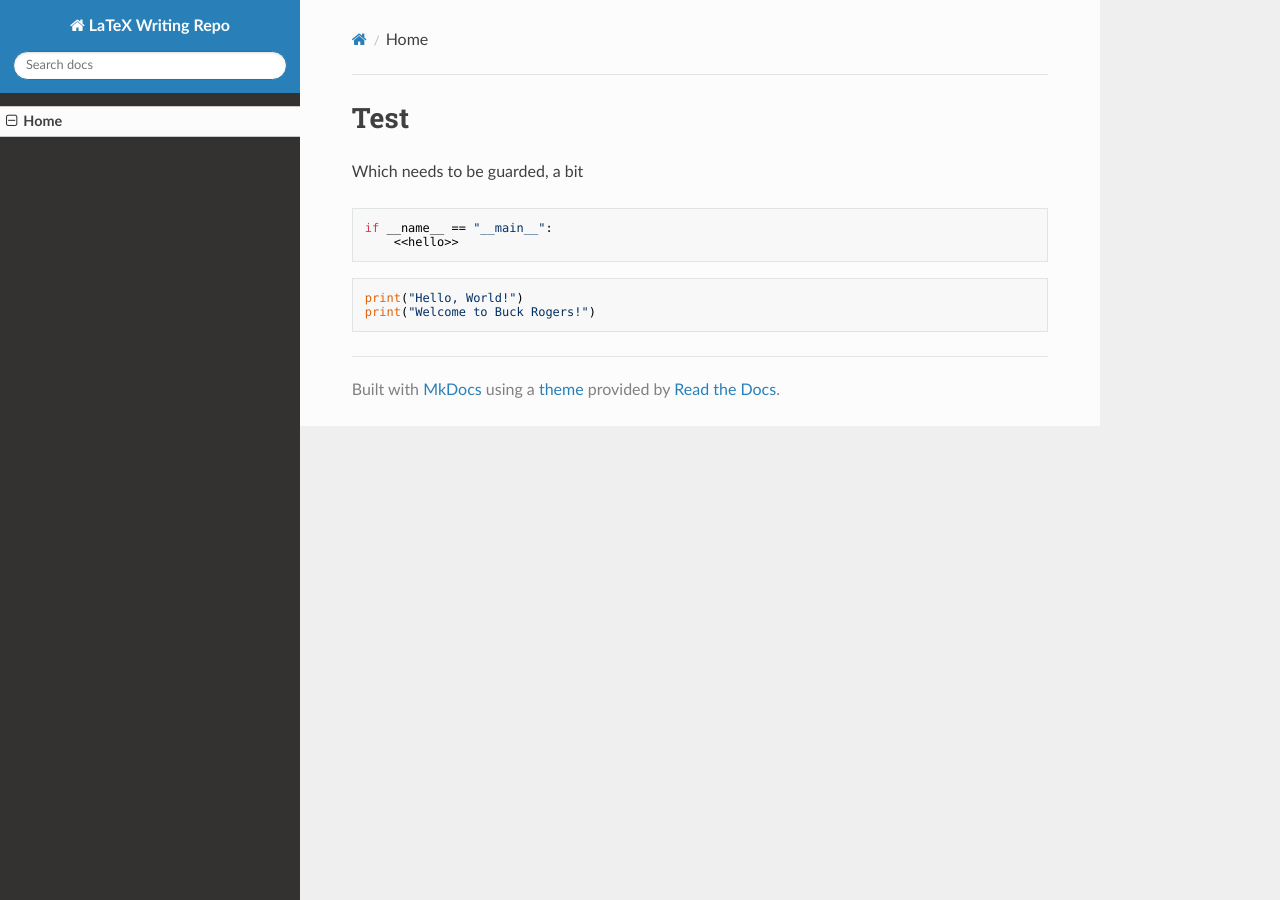
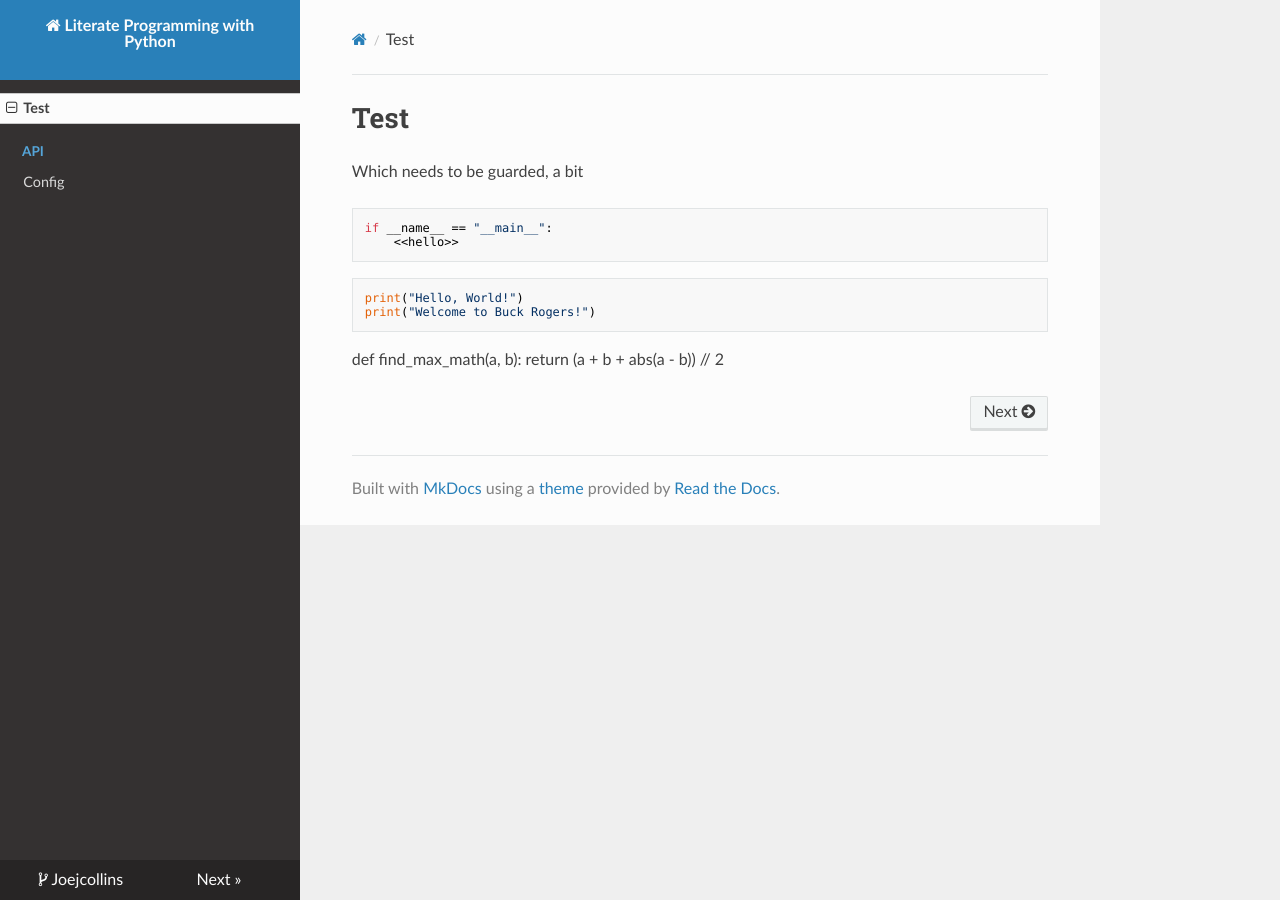
Before and after one commit to joejcollins/buck-rogers, an MkDocs documentation site: the page built from docs/index.md, in a window 1280 px wide. Built offline with MkDocs 1.6.1, drawn with Linux system fonts in a browser that asks for light colours; nearby versions of some CDN libraries.

Commit message:
Entangled example

````diff
--- a/docs/index.md
+++ b/docs/index.md
@@ -11,3 +11,6 @@ if __name__ == "__main__":
 print("Hello, World!")
 print("Welcome to Buck Rogers!")
 ```
+
+def find_max_math(a, b):
+    return (a + b + abs(a - b)) // 2
--- a/mkdocs.yml
+++ b/mkdocs.yml
@@ -1,9 +1,17 @@
-site_name: LaTeX Writing Repo
+site_name: Literate Programming with Python
+site_description: A collection of literate programming examples and resources using Python.
+site_author: Joe Collins
+repo_url: https://joejcollins.github.io/buck-rogers/
 theme:
   name: readthedocs
 
-nav:
-  - Home: index.md
+plugins:
+  - mkdocstrings:
+      handlers:
+        python:
+          options:
+            docstring_style: google
+            show_source: false
 
 extra_javascript:
   - https://cdn.jsdelivr.net/npm/mathjax@3/es5/tex-mml-chtml.js
--- a/pyproject.toml
+++ b/pyproject.toml
@@ -1,5 +1,5 @@
 [project]
-name = "bragi"
+name = "buck-rogers"
 version = "0.0.1"
 description = "LaTeX Writing Repo"
 readme = "README.md"
@@ -20,6 +20,7 @@ dependencies = [
     "ipytest",
     "matplotlib",
     "mkdocs",
+    "mkdocstrings[python]",
     "mkdocs-entangled-plugin",
     "mkdocs-material",
     "nbconvert",
````
Also changed, not shown: docs/api/max_value.md (added, +3 -0 lines), 3 other files.
